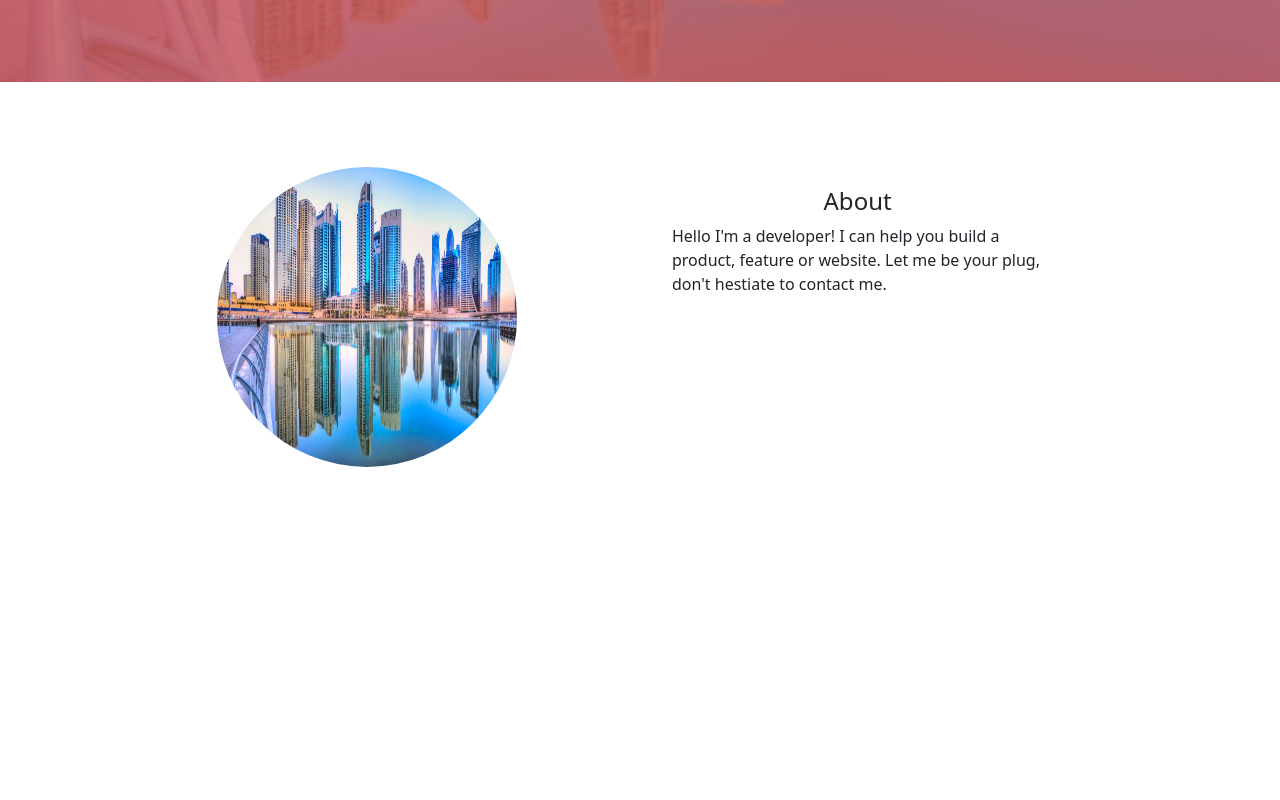
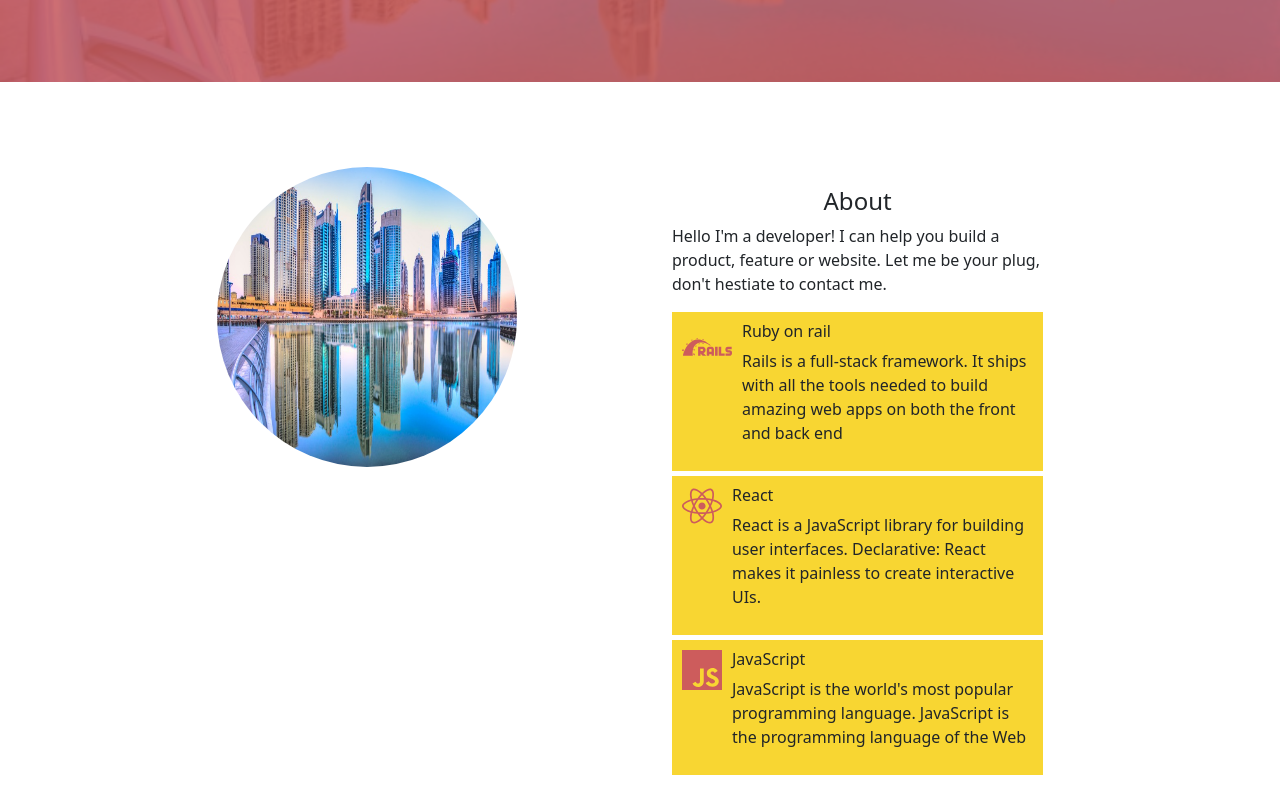
Before and after one commit to brainconnect93/personal-portfolio, a React (Create React App) app: page / in a window 1280 px wide. Shown: the part 791-1591 px from the top of the page. Before the commit the page ends 1343 px from the top, so only its background shows below. Built offline with nearby package versions, Linux system fonts and the light colour scheme.

Commit message:
Add some styling

```diff
--- a/src/components/About/About.js
+++ b/src/components/About/About.js
@@ -2,6 +2,8 @@
 import React from "react";
 import "./about.css";
 import dubai from "../../Images/dubai.jpg";
+import { FaReact } from "react-icons/fa";
+import { SiJavascript, SiRubyonrails } from "react-icons/si";
 
 const About = () => (
   <div className="container about-sec">
@@ -22,6 +24,55 @@ const About = () => (
             Hello I&apos;m a developer! I can help you build a product, feature
             or website. Let me be your plug, don&apos;t hestiate to contact me.
           </p>
+
+          <div className="about-cards">
+            <div className="about-items">
+              <div className="about-icon">
+                <p>
+                  <SiRubyonrails size={50} />
+                </p>
+              </div>
+              <div>
+                <h6>Ruby on rail</h6>
+                <p>
+                  Rails is a full-stack framework. It ships with all the tools
+                  needed to build amazing web apps on both the front and back
+                  end
+                </p>
+              </div>
+            </div>
+
+            <div className="about-items">
+              <div className="about-icon">
+                <p>
+                  <FaReact size={40} />
+                </p>
+              </div>
+              <div>
+                <h6>React</h6>
+                <p>
+                  React is a JavaScript library for building user interfaces.
+                  Declarative: React makes it painless to create interactive
+                  UIs.
+                </p>
+              </div>
+            </div>
+
+            <div className="about-items">
+              <div className="about-icon">
+                <p>
+                  <SiJavascript size={40} />
+                </p>
+              </div>
+              <div>
+                <h6>JavaScript</h6>
+                <p>
+                  JavaScript is the world&apos;s most popular programming
+                  language. JavaScript is the programming language of the Web
+                </p>
+              </div>
+            </div>
+          </div>
         </div>
       </div>
     </div>
--- a/src/components/About/about.css
+++ b/src/components/About/about.css
@@ -31,3 +31,19 @@
   margin: 5px auto;
   color: #cd5c5cda;
 } */
+
+.about-cards {
+
+}
+
+.about-items {
+  background-color: #f7d010da;
+  display: flex;
+  padding: 10px;
+  margin: 5px 0;
+}
+
+.about-icon {
+  padding-right: 10px;
+  color: #cd5c5c;
+}
```
